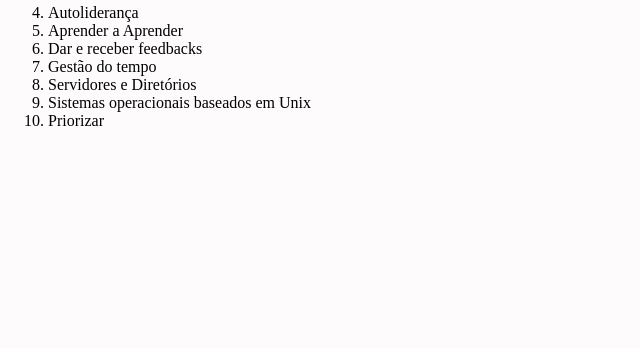
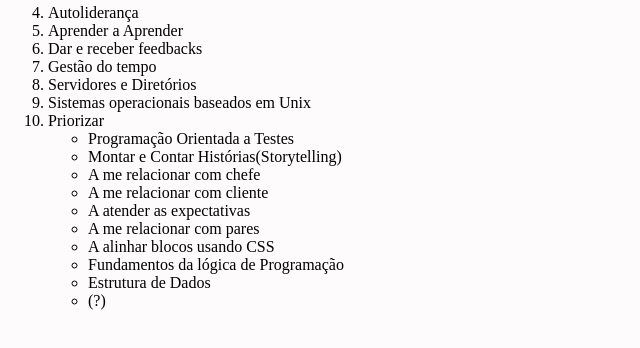
Before and after one commit to oliveiraxand/lessons-learned, a website: page index.html in a window 1280 px wide. Shown: the part 94-442 px from the top of the page, without its empty margins (0-640 px from the left). Drawn offline with Linux system fonts and the light colour scheme.

Commit message:
adicionadas as listas numerada e não numerada

```diff
--- a/index.html
+++ b/index.html
@@ -14,7 +14,7 @@
     </header>
     <!--Imagem(Minha foto)-->
     <img id="minha_foto" src="images/eu-crianca.jpg">
-    <!--Lista lições aprendidas-->
+    <!--Lista numerada de  lições aprendidas-->
     <ol id="licoes_aprendidas">
         <li>HTML</li>
         <li>CSS</li>
@@ -28,5 +28,18 @@
         <li>Priorizar</li>
     </ul>
 
+    <!--Lista não numerada de coisas que quero aprender-->
+    <ul id="licoes_a_aprender">
+        <li>Programação Orientada a Testes</li>
+        <li>Montar e Contar Histórias(Storytelling)</li>
+        <li>A me relacionar com chefe</li>
+        <li>A me relacionar com cliente</li>
+        <li>A atender as expectativas</li>
+        <li>A me relacionar com pares</li>
+        <li>A alinhar blocos usando CSS</li>
+        <li>Fundamentos da lógica de Programação</li>
+        <li>Estrutura de Dados</li>
+        <li>(?)</li>
+    </ul>
 </body>
 </html>
```
